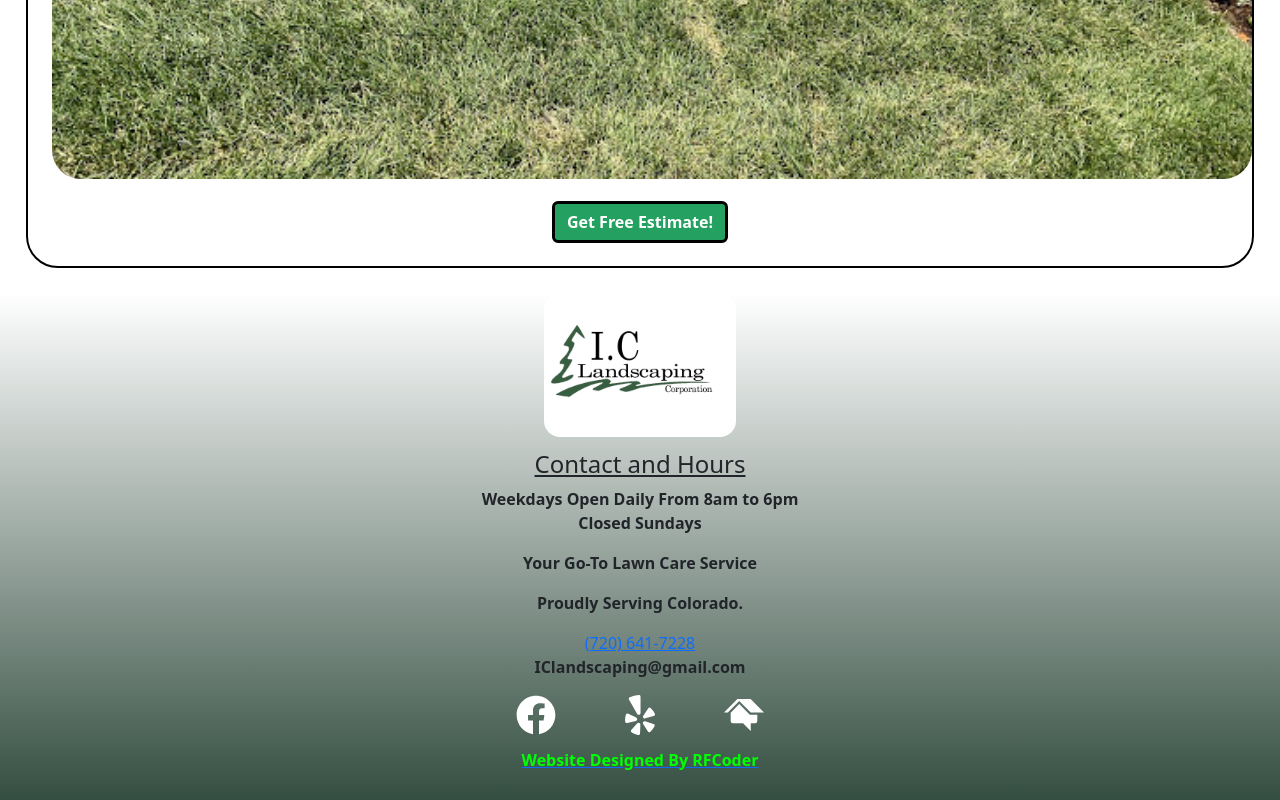
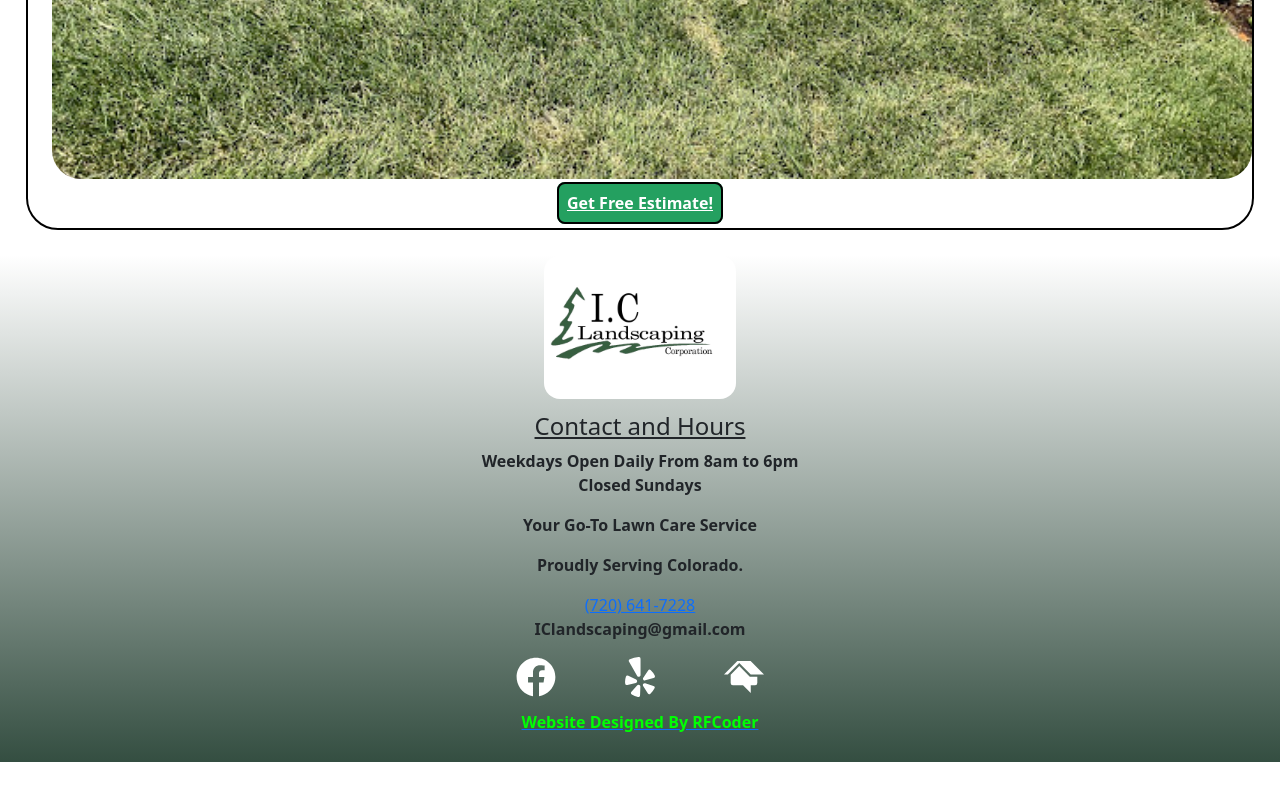
Before and after one commit to rfrisk44/ICLand, a React (Create React App) app: page / in a window 1280 px wide. Shown: the part 3892-4692 px from the top of the page. After the commit the page ends 4654 px from the top, so only its background shows below. Built offline with nearby package versions, Linux system fonts and the light colour scheme.

Commit message:
Fixed the service button

```diff
--- a/src/App.css
+++ b/src/App.css
@@ -341,7 +341,6 @@ body{
 
 /* Services */
 .containerServ{
-    /* background-image: linear-gradient(to bottom, #cdaa7d 10%, #ffffff); */
     background-color: #ffffff;
     padding: 1%;
     border-radius: 2rem;
@@ -349,14 +348,20 @@ body{
     color: rgb(0, 0, 0);
     border: 2px solid black;
 }
-.containerServ a{
-    border: 3px solid black;
+.estimate{
+    background-color: #24a060;
+    margin-top: 20%;
+    border: 2px solid black;
+    padding: 8px;
+    width: 50%;
     font-weight: bold;
-    background-color: #24a060 !important;
+    transition: .25s;
+    border-radius: .5rem;
     color: white;
+    max-height: 15px;
 }
-.containerServ a:hover{
-    border: 3px solid black;
+.estimate:hover{
+    background-color: black !important;
 }
 .servicesContainer{
     display: flex;
--- a/src/components/Services.jsx
+++ b/src/components/Services.jsx
@@ -24,7 +24,7 @@ const Services = () => {
                 </div>
             ))}
         </div>
-        <Link to="/contact" className='btn'>Get Free Estimate!</Link>
+        <Link to="/contact" className='estimate'>Get Free Estimate!</Link>
     </div>
   )
 }
```
